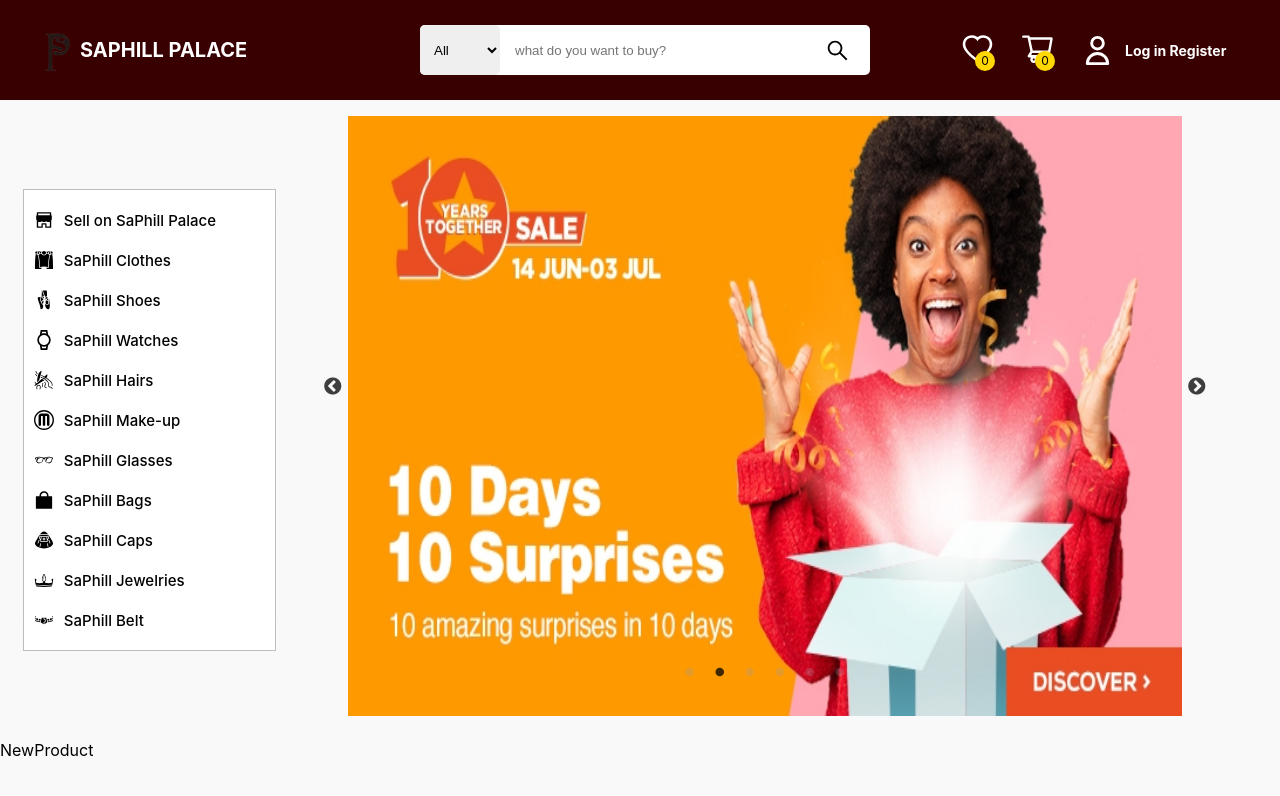
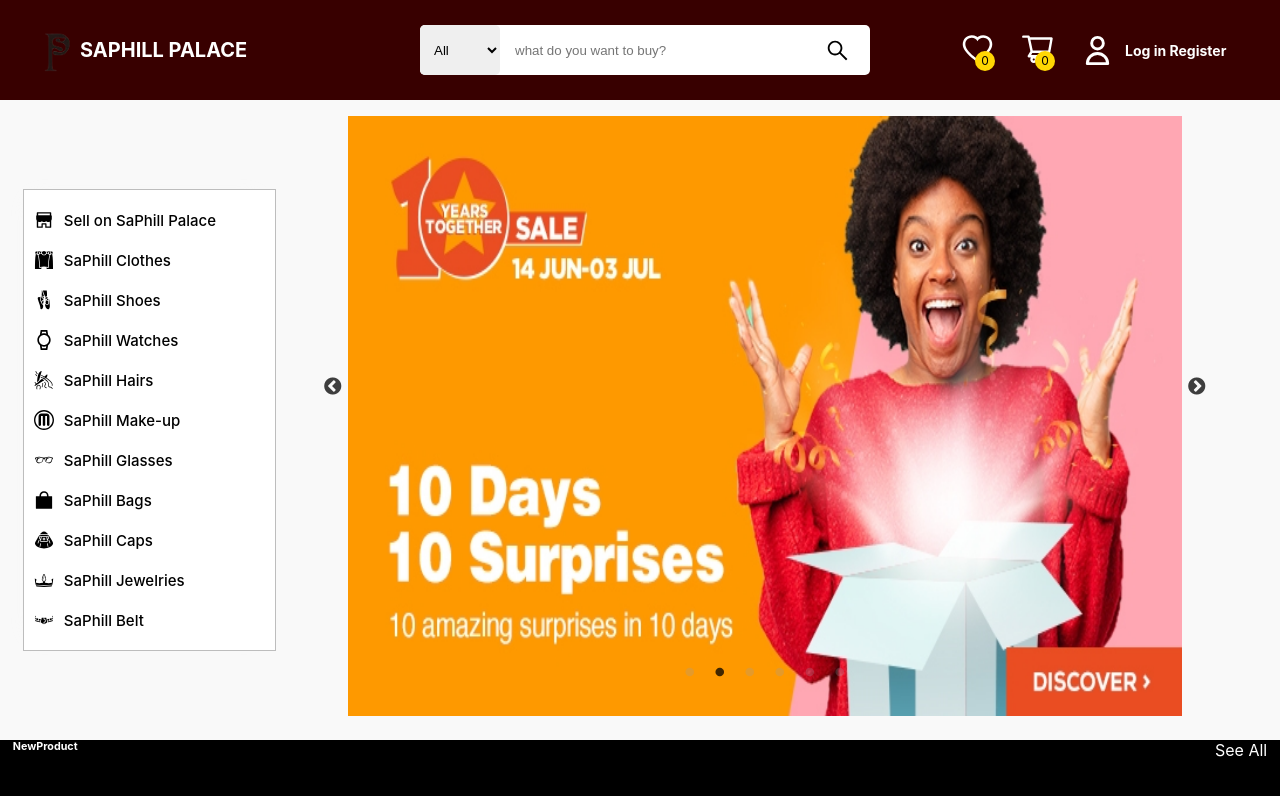
Before and after one commit to EbukaNweje/SaPhill-palace, a React (Create React App) app: page / in a window 1280 px wide. Shown: the top 796 px of the page. Built offline with nearby package versions, Linux system fonts and the light colour scheme.

Commit message:
Adding NewProduct

```diff
--- a/src/Css/style.css
+++ b/src/Css/style.css
@@ -225,3 +225,22 @@ article {
   -webkit-font-smoothing: antialiased;
   -moz-osx-font-smoothing: grayscale;
 }
+
+.NewProduct{
+  width: 100%;
+  height: 30vh;
+  display: flex;
+  justify-content: center;
+  background: #000;
+  color: white;
+}
+
+.NewProductAll {
+  display: block;
+}
+
+.NewProductHead {
+  width: 100%;
+  display: flex;
+  justify-content: space-between;
+}
--- a/src/components/Index.js
+++ b/src/components/Index.js
@@ -1,20 +1,29 @@
 import React from 'react'
 import Menu from './Menu'
 import Slider from './Slider'
+import "../Css/style.css"
+import "../Css/mobile.css"
+import NewProduct from './NewProduct'
 
 
 const Index = () => {
   return (
     <div className='IndexContainer'>
       <div className='TopContainer'>
-          <article >
+          <article>
              <div className='MenuDiv'><Menu/></div>
             <div className='SliderDiv'><Slider/></div>
           </article>
       </div>
 
-      <div>
-        NewProduct
+      <div className='NewProduct'>
+        <article className='NewProductAll'>
+          <div className='NewProductHead'>
+            <h6>NewProduct</h6>
+            <span>See All</span>
+          </div>
+           <NewProduct/>
+        </article>
       </div>
     </div>
   )
--- /dev/null
+++ b/src/components/NewProduct.js
@@ -0,0 +1,11 @@
+import React from 'react'
+
+const NewProduct = () => {
+  return (
+    <div>
+
+    </div>
+  )
+}
+
+export default NewProduct
```
